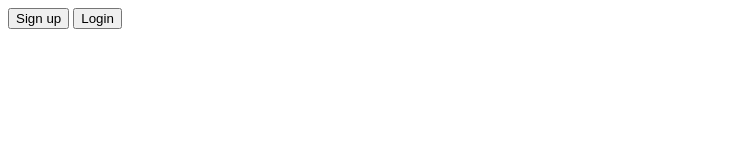
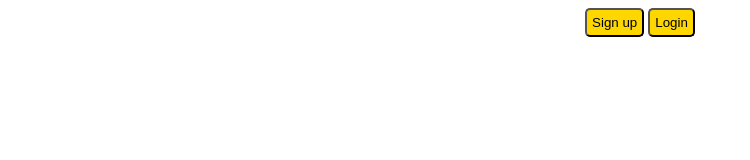
Before and after one commit to piyushprince346/Amazon-price-drop-notifier, a browser extension: page src/html/home.html in a window 1280 px wide. Shown: the whole page, without its empty margins (0-750 px from the left). Drawn offline with Linux system fonts and the light colour scheme.

Commit message:
Added css

```diff
--- /dev/null
+++ b/src/css/home.css
@@ -0,0 +1,13 @@
+.container{
+    text-align: center;
+}
+.btn1{
+    background-color: gold;
+    border-radius: 5px;
+    padding: 5px;
+}
+.btn2{
+    background-color: gold;
+    border-radius: 5px;
+    padding: 5px;
+}
--- a/src/html/home.html
+++ b/src/html/home.html
@@ -1,4 +1,7 @@
-<div>
-    <a href="#/signup"><button type="submit">Sign up</button></a>
-    <a href="#/login"><button type="submit">Login</button></a>
+<head>
+    <link rel="stylesheet" href="../css/home.css">
+</head>
+<div class="container">
+    <a href="#/signup"><button class="btn1" type="submit">Sign up</button></a>
+    <a href="#/login"><button class="btn2" type="submit">Login</button></a>
 </div>
```
Also changed, not shown: src/css/popup.css (+16 -2 lines), src/html/login.html (+1 -1 lines), src/html/signup.html (+1 -1 lines), src/html/welcome.html (+1 -1 lines).
